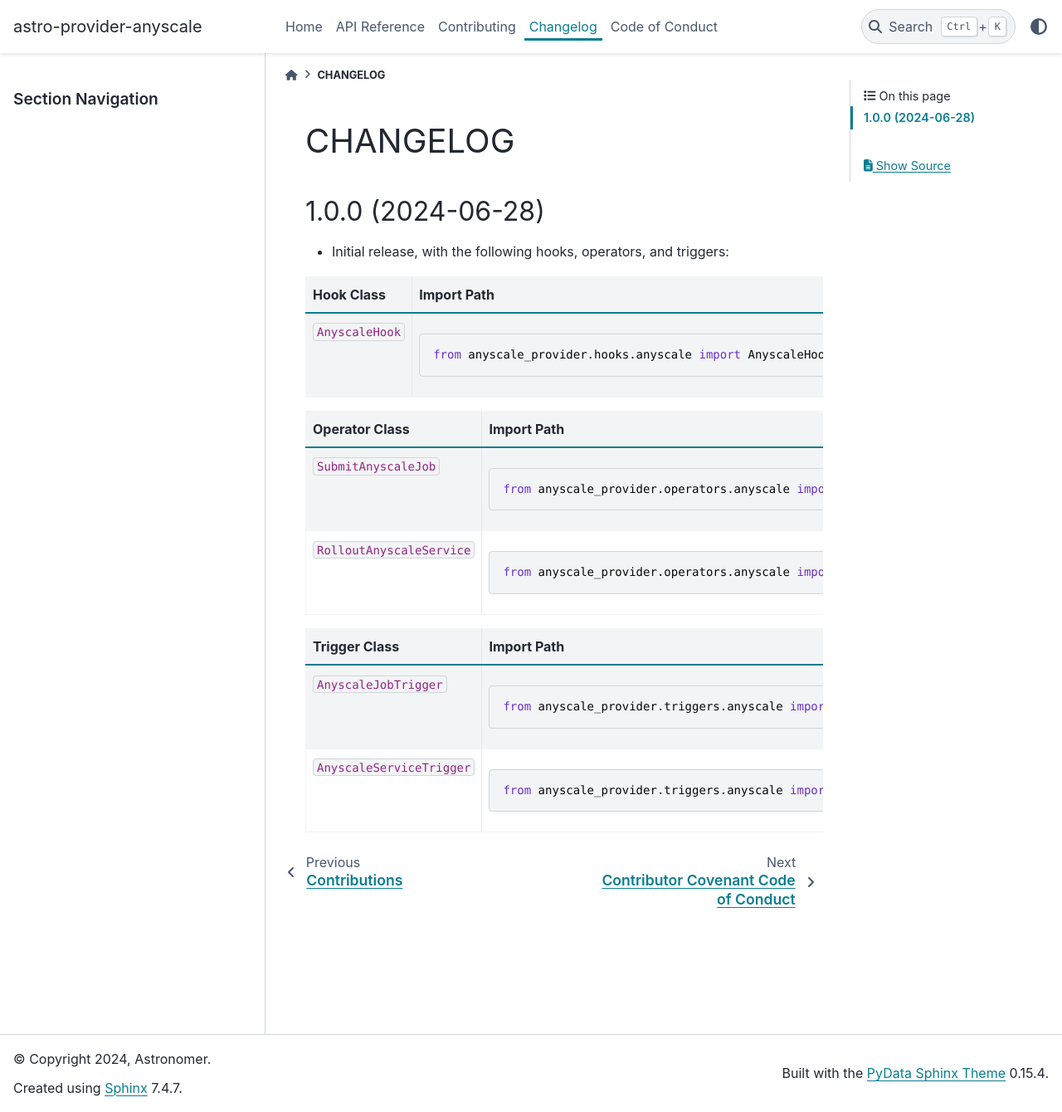
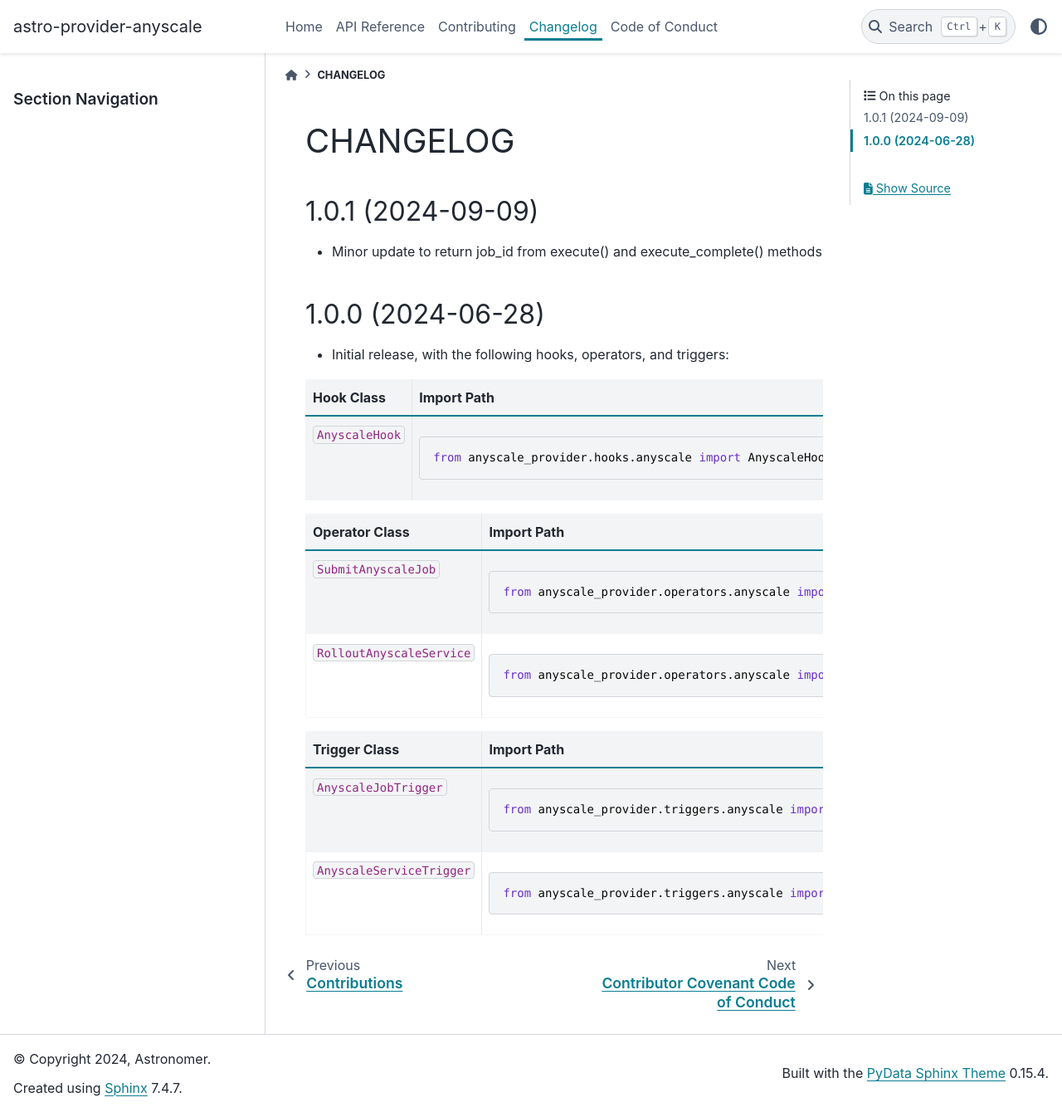
Before and after one commit to astronomer/astro-provider-anyscale, a Sphinx documentation site: the page built from docs/CHANGELOG.rst, in a window 1280 px wide and 1340 px high. Shown: the whole window at 83% size. Built offline with Sphinx 7.4.7 and the PyData theme 0.15.4, drawn with Linux system fonts in a browser that asks for light colours.

Commit message:
version upgrade (#50)

```diff
--- a/anyscale_provider/__init__.py
+++ b/anyscale_provider/__init__.py
@@ -1,6 +1,6 @@
 from __future__ import annotations
 
-__version__ = "1.0.0"
+__version__ = "1.0.1"
 
 from typing import Any
 
--- a/docs/CHANGELOG.rst
+++ b/docs/CHANGELOG.rst
@@ -1,5 +1,10 @@
 CHANGELOG
 =========
+
+1.0.1 (2024-09-09)
+------------------
+
+* Minor update to return job_id from execute() and execute_complete() methods
 
 1.0.0 (2024-06-28)
 ------------------
--- a/docs/conf.py
+++ b/docs/conf.py
@@ -9,7 +9,7 @@
 project = "astro-provider-anyscale"
 copyright = "2024, Astronomer"
 author = "Astronomer"
-release = "1.0.0"
+release = "1.0.1"
 
 # -- General configuration ---------------------------------------------------
 # https://www.sphinx-doc.org/en/master/usage/configuration.html#general-configuration
```
